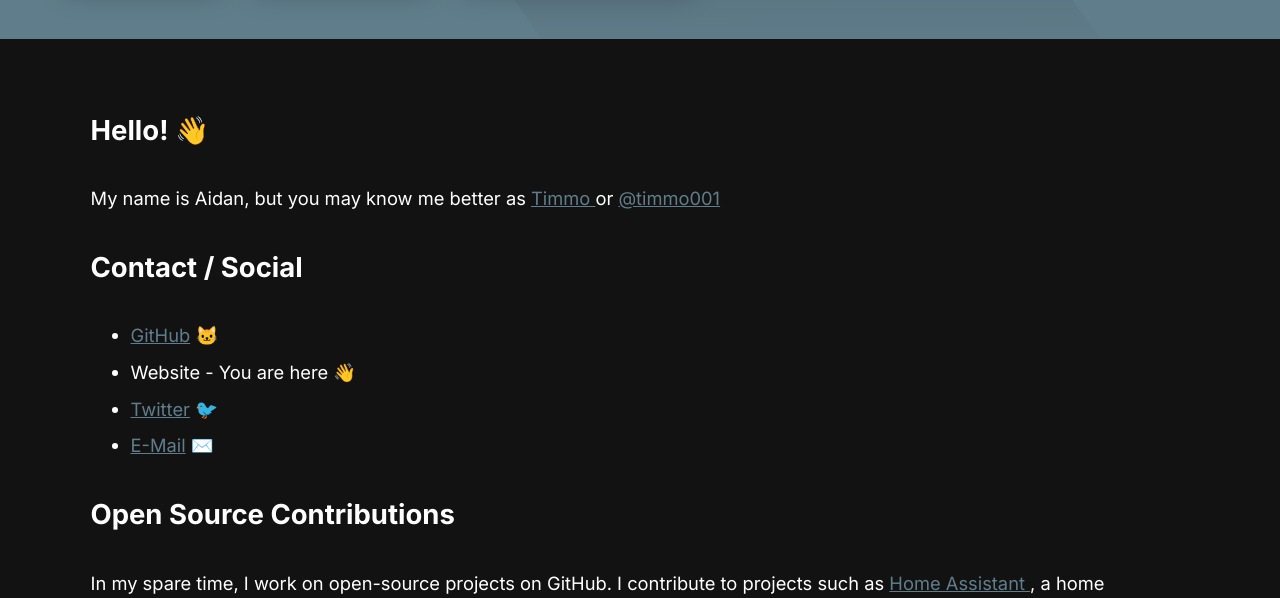
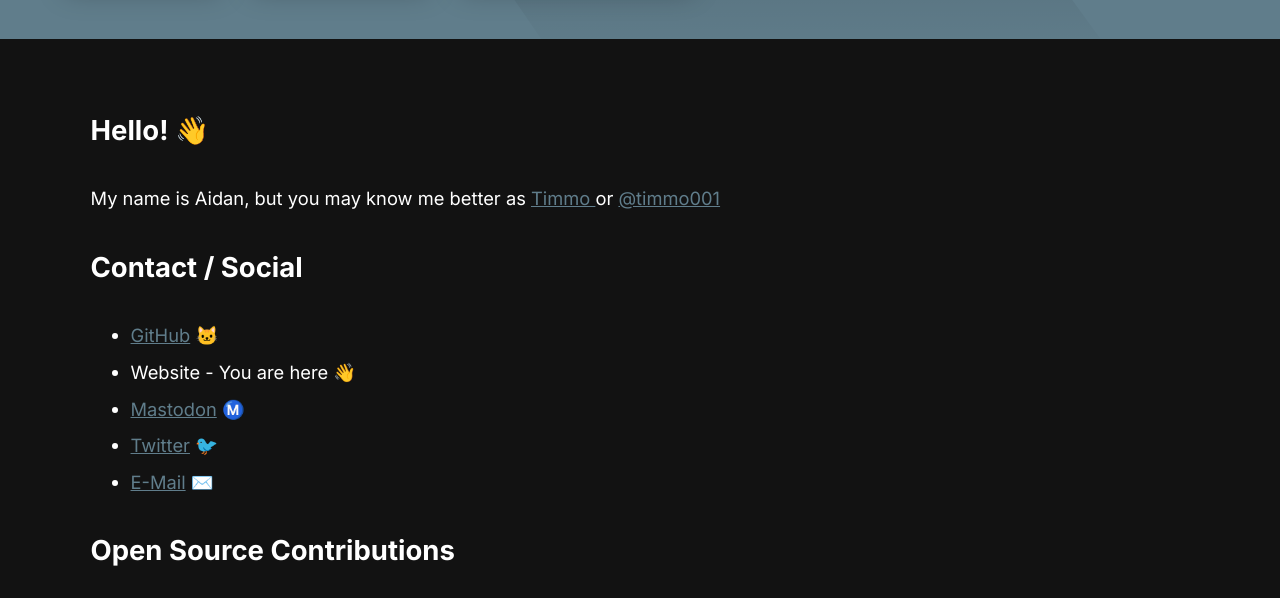
Before and after one commit to timmo001/timmo.dev, an Astro site: page /about in a window 1280 px wide. Shown: the part 439-1037 px from the top of the page. Built offline with nearby package versions, Linux system fonts and the light colour scheme; Astro itself is replaced by a stand-in of ours.

Commit message:
Add mastodon

```diff
--- a/src/pages/about.astro
+++ b/src/pages/about.astro
@@ -41,6 +41,9 @@ import Nav from "../components/Nav/index.jsx";
             <a href="https://github.com/timmo001" target="_blank">GitHub</a> 🐱
           </li>
           <li>Website - You are here 👋</li>
+          <li>
+            <a href="https://fosstodon.org/@timmo" rel="me" target="_blank">Mastodon</a> Ⓜ️
+          </li>
           <li>
             <a href="https://twitter.com/timmo001" target="_blank">Twitter</a> 🐦
           </li>
```
